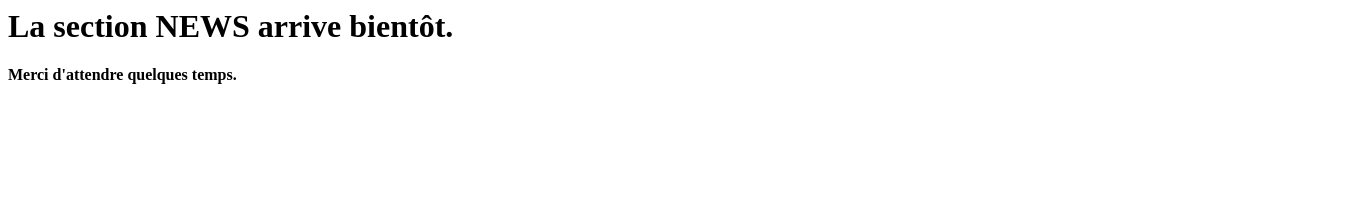
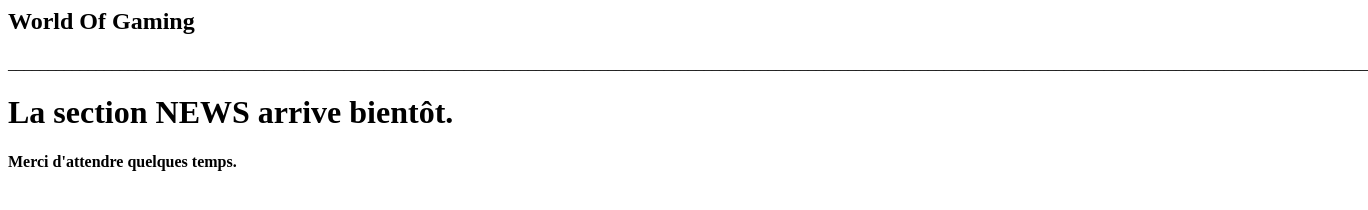
Before and after one commit to forevertoofr/haydenledean.github.io, a plain HTML site: page news.html in a window 1280 px wide. Shown: the whole page, 1368 px wide, since content can reach past the window. Drawn offline with Linux system fonts and the light colour scheme.

Commit message:
Update news.html

```diff
--- a/news.html
+++ b/news.html
@@ -3,6 +3,12 @@
     <title>
     World Of Gaming : NEWS
     </title>
+        <h2>
+        World Of Gaming
+    </h2>
+    <h0>
+        __________________________________________________________________________________________________________________________________________________________________________
+    </h0>
         <body>
         <h1>
             La section NEWS arrive bientôt.
```
